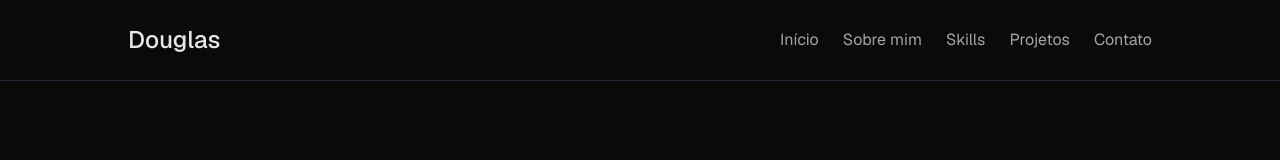
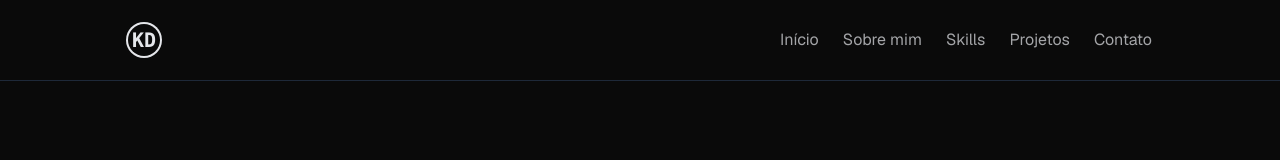
Before and after one commit to kassiodoug/portfolio, a React (Vite) app: page / in a window 1280 px wide. Shown: the top 160 px of the page. Built offline with nearby package versions, Linux system fonts and the light colour scheme.

Commit message:
Criação do avatar para o header

```diff
--- a/src/components/Header.tsx
+++ b/src/components/Header.tsx
@@ -12,7 +12,9 @@ export default function Header() {
 
   return (
     <header className="m-auto flex items-center justify-between gap-6 border-b border-gray-800 px-8 py-6 lg:px-32">
-      <section className="text-2xl font-medium text-gray-200">Douglas</section>
+      <section className="w-8 h-8 ring-2 ring-gray-200 font-mono rounded-full flex justify-center items-center font-semibold text-xl text-gray-200">
+        KD
+      </section>
       <Navbar />
       <button
         className="h-10 w-10 bg-amber-600 lg:hidden"
```
